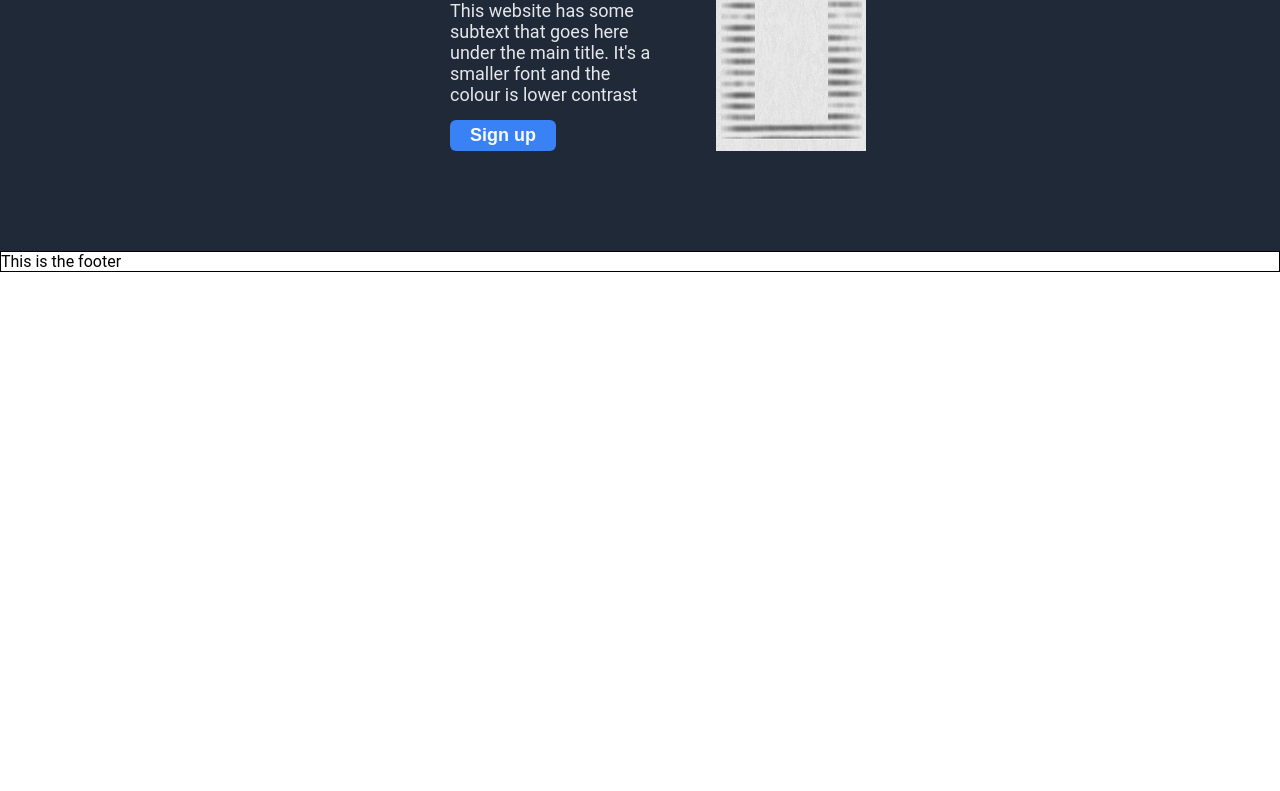
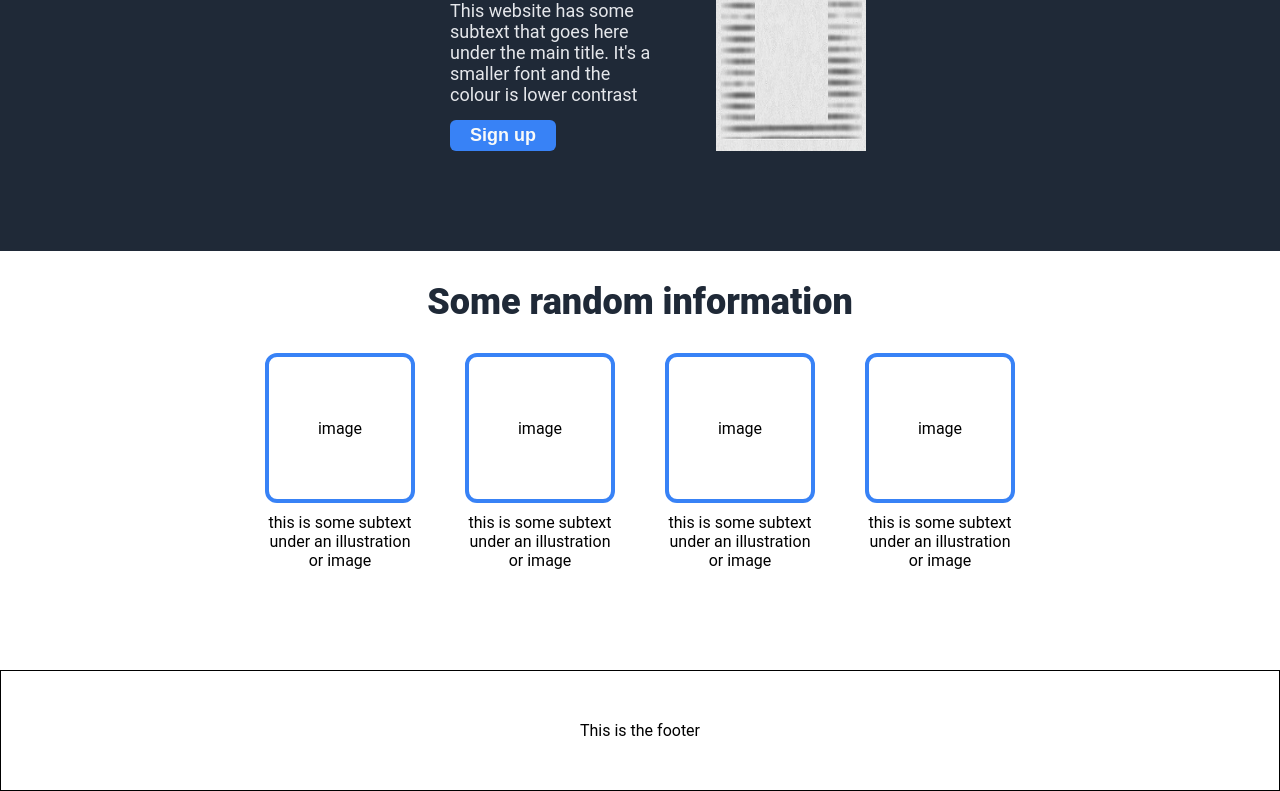
Before and after one commit to Alchemistooo/landing-page, a plain HTML site: page index.html in a window 1280 px wide. Shown: the part 399-1190 px from the top of the page. Before the commit the page ends 800 px from the top, so only its background shows below. Drawn offline with Linux system fonts and the light colour scheme.

Commit message:
Add information section and style

```diff
--- a/index.html
+++ b/index.html
@@ -30,7 +30,27 @@
   </div>
 
   <!-- Information Section -->
-
+  <div class="info-section">
+    <h2>Some random information</h2>
+    <div class="info-container">
+      <div class="info-content">
+        <div class="placeholder-image">image</div>
+        <p>this is some subtext under an illustration or image</p>
+      </div>
+      <div class="info-content">
+        <div class="placeholder-image">image</div>
+        <p>this is some subtext under an illustration or image</p>
+      </div>
+      <div class="info-content">
+        <div class="placeholder-image">image</div>
+        <p>this is some subtext under an illustration or image</p>
+      </div>
+      <div class="info-content">
+        <div class="placeholder-image">image</div>
+        <p>this is some subtext under an illustration or image</p>
+      </div>
+    </div>
+  </div>
 
 
 
--- a/styles.css
+++ b/styles.css
@@ -9,6 +9,8 @@
 
 body {
   font-family: roboto, sans-serif;
+  display: flex;
+  flex-direction: column;
 }
 
 .header {
@@ -89,7 +91,36 @@ button {
   border: 1px solid white;
 }
 
+.info-section h2 {
+  font-size: 36px;
+  font-weight: 800;
+  color: #1f2937;
+  text-align: center;
+  margin: 30px 0;
+}
 
+.info-container {
+  display: flex;
+  justify-content: center;
+  gap: 50px;
+  flex-wrap: wrap;
+  margin-bottom: 100px;
+}
+
+.info-content {
+  width: 150px;
+  text-align: center;
+}
+
+.placeholder-image {
+  display: flex;
+  justify-content: center;
+  align-items: center;
+  height: 150px;
+  border: 4px solid #3882f6;
+  border-radius: 12px;
+  margin-bottom: 10px;
+}
 
 
 
@@ -103,4 +134,8 @@ button {
 
 .footer {
   border: 1px black solid;
+  padding: 50px;
+  display: flex;
+  justify-content: center;
+  align-items: center;
 }
```
